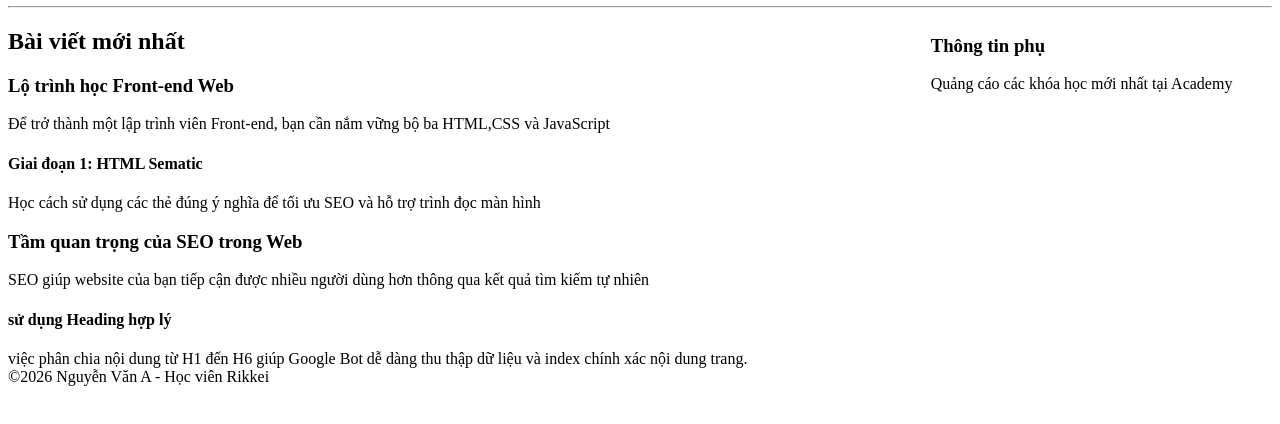
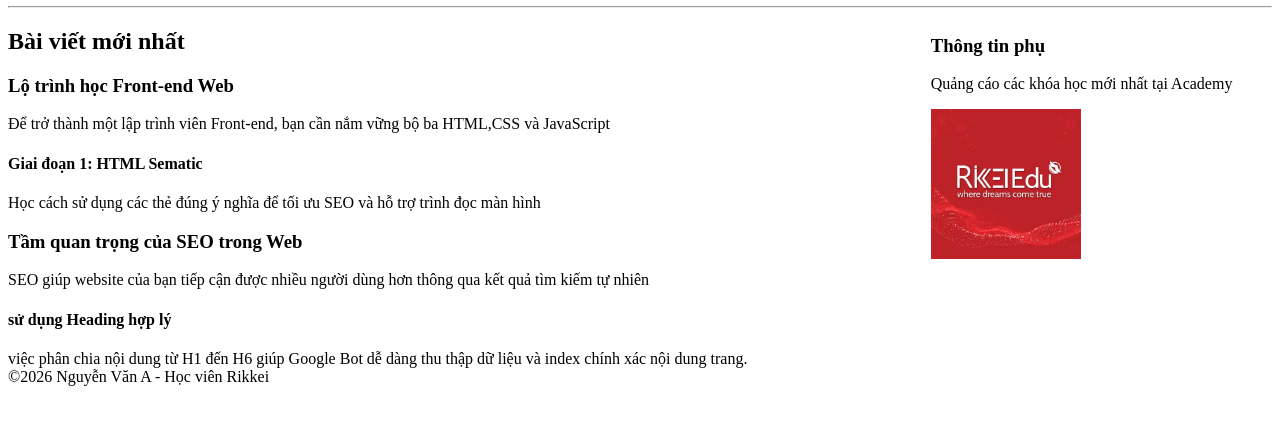
Before and after one commit to chaugialinh-1202/aside_tag-absolute_link, a plain HTML site: page index.html in a window 1280 px wide. Shown: the part 100-524 px from the top of the page. Drawn offline with Linux system fonts and the light colour scheme.

Commit message:
final submit

```diff
--- a/index.html
+++ b/index.html
@@ -12,6 +12,10 @@
         margin-left: 15px;
         float: right;
       }
+      img{
+        width: 150px;
+
+      }
     </style>
   </head>
   <body>
@@ -21,10 +25,12 @@
       <a href="#">Bài viết</a>
       <a href="#">Liên hệ</a>
     </nav>
-    <hr />
+    <hr/>
     <aside>
       <h3>Thông tin phụ</h3>
       <p>Quảng cáo các khóa học mới nhất tại Academy</p>
+      <a href="https://rikkeisoft.com/"><img src="img/image.png" alt=""></a>
+
     </aside>
     <h2>Bài viết mới nhất</h2>
     <section>
```
Also changed, not shown: img/image.png (added).
